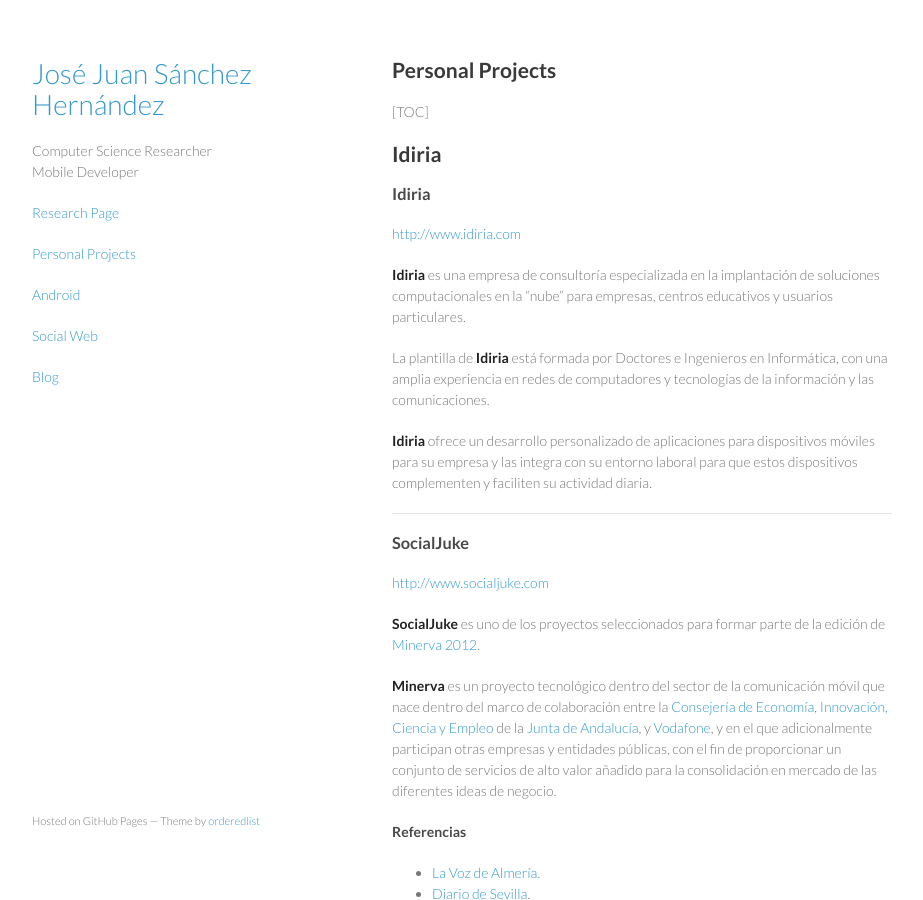
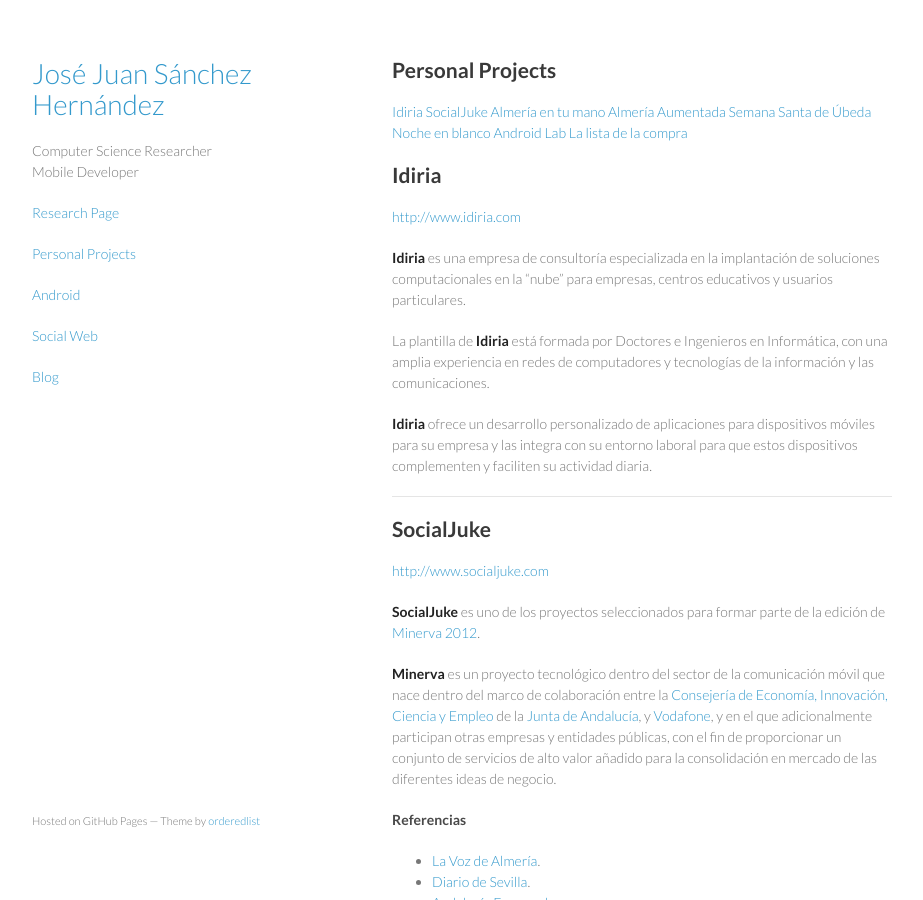
Before and after one commit to josejuansanchez/josejuansanchez.github.io, a Jekyll site: the page built from projects/index.md, in a window 1280 px wide and 900 px high. Shown: the whole window, without its empty margins (178-1101 px from the left). Built offline with Jekyll 4.4.1, drawn with Linux system fonts in a browser that asks for light colours.

Commit message:
Update index.md

```diff
--- a/projects/index.md
+++ b/projects/index.md
@@ -5,12 +5,18 @@
 
 ## Personal Projects
 
-[TOC]
+[Idiria](#idiria)
+[SocialJuke](#socialjuke)
+[Almería en tu mano](#almeriaentumano)
+[Almería Aumentada](#almeriaaumentada)
+[Semana Santa de Úbeda](#semanasantadeubeda)
+[Noche en blanco](#nocheenblanco)
+[Android Lab](#androidlab)
+[La lista de la compra](#lalistadelacompra)
 
-Idiria
-------
 
-### Idiria
+<a name="idiria"/>
+## Idiria
 [http://www.idiria.com](http://www.idiria.com)
 
 **Idiria** es una empresa de consultoría especializada en la implantación de soluciones computacionales en la “nube” para empresas, centros educativos y usuarios particulares.
@@ -21,7 +27,8 @@
 
 ----
 
-### SocialJuke
+<a name="socialjuke"/>
+## SocialJuke
 [http://www.socialjuke.com](http://socialjuke.com)
 
 **SocialJuke** es uno de los proyectos seleccionados para formar parte de la edición de [Minerva 2012](http://www.proyectominerva.org).
@@ -39,7 +46,8 @@
 
 ----
 
-### Almería en tu mano
+<a name="almeriaentumano"/>
+## Almería en tu mano
 [http://www.almeriaentumano.es](http://www.almeriaentumano.es)
 
 **Almería en tu mano** es un proyecto que nace en el verano de **2012**, con el objetivo de desarrollar una gymkana urbana que permitiese conocer la ciudad de Almería descifrando acertijos relacionados con plazas, fuentes, calles o monumentos de la ciudad.
@@ -50,7 +58,8 @@
 
 ----
 
-### Almería Aumentada
+<a name="almeriaaumentada"/>
+## Almería Aumentada
 [http://www.almeriaaumentada.es](http://www.almeriaaumentada.es)
 
 **Almería Aumentada** es un proyecto que se inició en el año **2010** con el objetivo de desarrollar diferentes guías turísticas de la ciudad de Almería haciendo uso de la Realidad Aumentada.
@@ -73,7 +82,8 @@
 
 ----
 
-### Semana Santa de Úbeda
+<a name="semanasantadeubeda"/>
+## Semana Santa de Úbeda
 [http://www.semanasantadeubeda.es](http://www.semanasantadeubeda.es)
 
 Proyecto realizado para la **Semana Santa de Úbeda** de **2012** y **2013**, que permitía seguir en tiempo real la posición de las procesiones a través de cualquier dispositivo móvil.
@@ -91,21 +101,24 @@
 
 ----
 
-### Noche en Blanco de Almería
+<a name="nocheenblanco"/>
+## Noche en Blanco de Almería
 [http://nocheenblanco.idiria.com](http://nocheenblanco.idiria.com)
 
 Proyecto realizado en Junio de **2012**, en el que se desarrolló una guía para dispositivos móviles con todas las actividades programadas para la **Noche en Blanco de Almería**.
 
 ----
 
-### Android Lab
+<a name="androidlab"/>
+## Android Lab
 [http://www.androidlab.es](http://www.androidlab.es)  **[offline]**
 
 **Android Lab** es una recopilación de recursos relacionados con la programación para Android, donde se pueden encontrar cursos, librerías, buenas prácticas, etc.
 
 ----
 
-### La lista de la compra
+<a name="lalistadelacompra"/>
+## La lista de la compra
 [http://lalistadelacompra.almeriaaumentada.es](http://lalistadelacompra.almeriaaumentada.es)
 
 Proyecto finalista del **Desafío AbreDatos 2011**, organizado por la [Asociación Pro Bono Público](http://www.probp.org), para promover la apertura de datos públicos en España.
```
